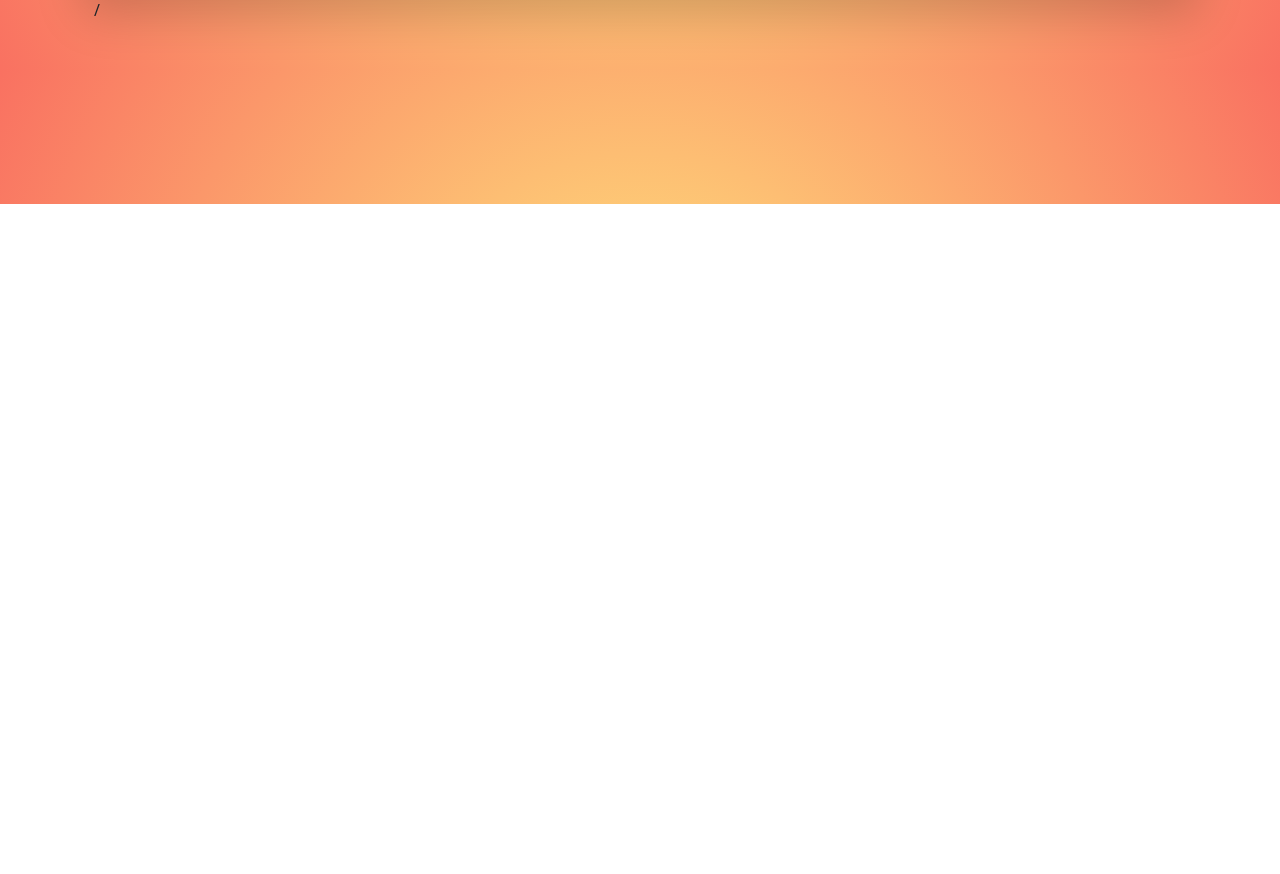
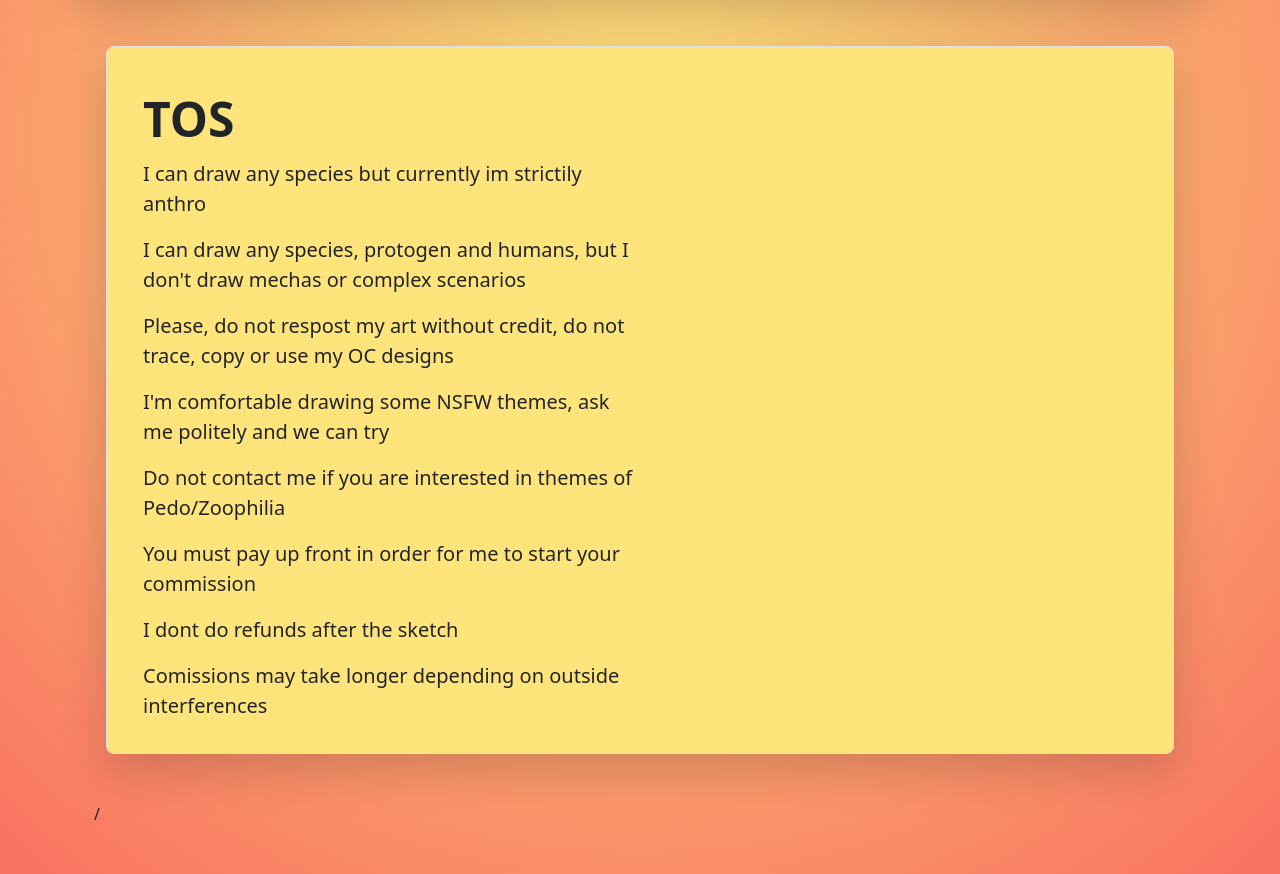
Before and after one commit to FissionFeline/Klaus, a plain HTML site: page comms.html in a window 1280 px wide. Shown: the part 596-1470 px from the top of the page. Before the commit the page ends 800 px from the top, so only its background shows below. Drawn offline with nearby package versions, Linux system fonts and the light colour scheme.

Commit message:
Added Klause's TOS
Still need to work on the TOS page and add a way to return home

```diff
--- a/comms.html
+++ b/comms.html
@@ -40,6 +40,23 @@ background: radial-gradient(circle, rgba(255,228,124,1) 2%, rgba(249,113,97,1) 1
                 <div class="pb-3"></div>
             </div>
         </div>
+        <div class="container col-xxl-8 px-4 py-5" id="TOS">
+            <div class="row p-4 pb-0 pe-lg-0 pt-lg-5 align-items-center rounded-3 border shadow-lg" style="   background:  rgba(255,228,124,1);  ">
+                <div class="col-lg-6">
+                    <h1 class="display-5 fw-bold lh-1 mb-3" id="fade">TOS</h1>
+                    <p class="lead">I can draw any species but currently im strictily anthro</p>
+                    <p class="lead">I can draw any species, protogen and humans, but I don't draw mechas or complex scenarios</p>
+                    <p class="lead">Please, do not respost my art without credit, do not trace, copy or use my OC designs</p>
+                    <p class="lead">I'm comfortable drawing some NSFW themes, ask me politely and we can try</p>
+                    <p class="lead">Do not contact me if you are interested in themes of Pedo/Zoophilia</p>
+                    <p class="lead">You must pay up front in order for me to start your commission</p>
+                    <p class="lead">I dont do refunds after the sketch</p>
+                    <p class="lead">Comissions may take longer depending on outside interferences</p>
+
+                    <div class="pb-3"></div>
+                </div>
+            </div>
+        </div>
 </body>
 
 </html>
```
